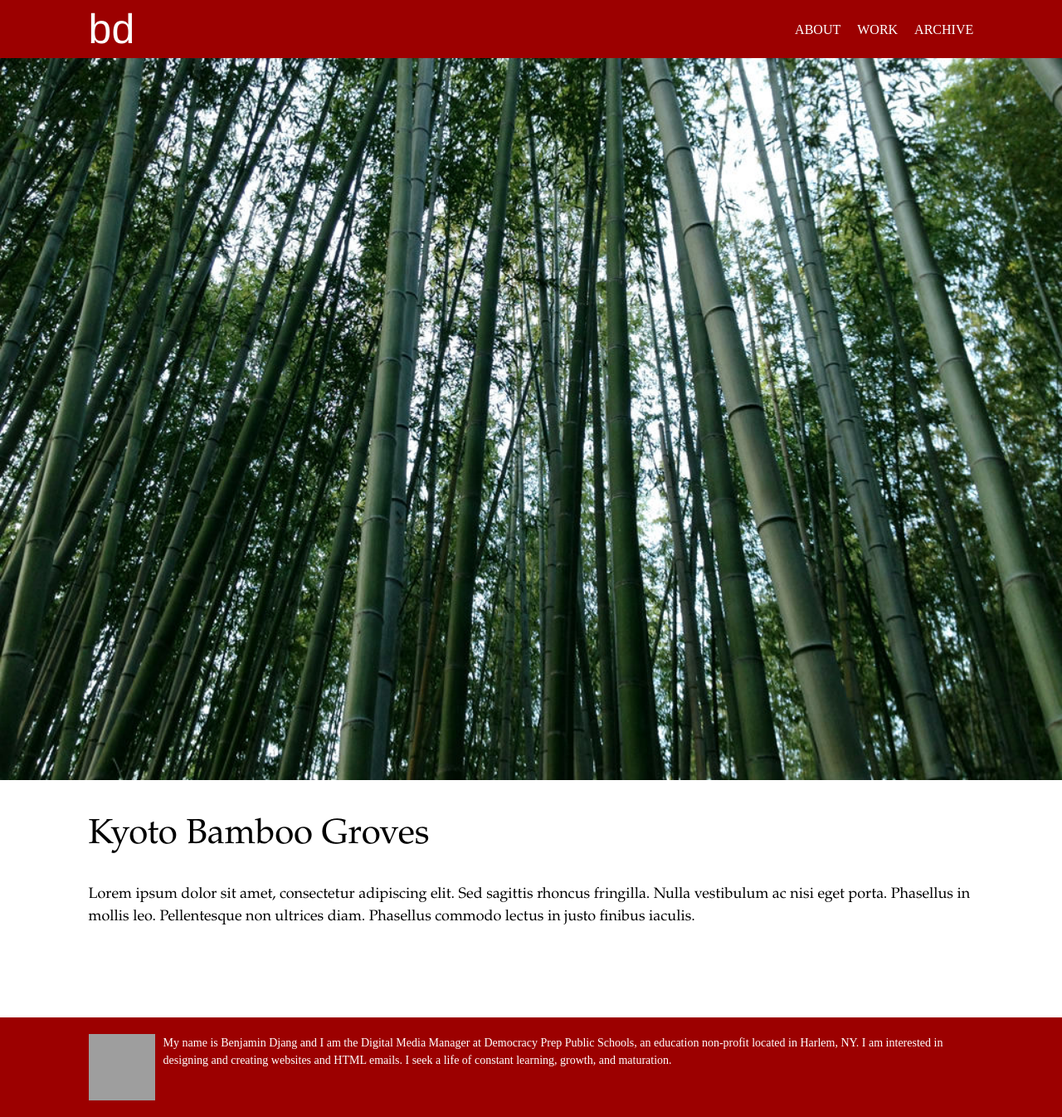
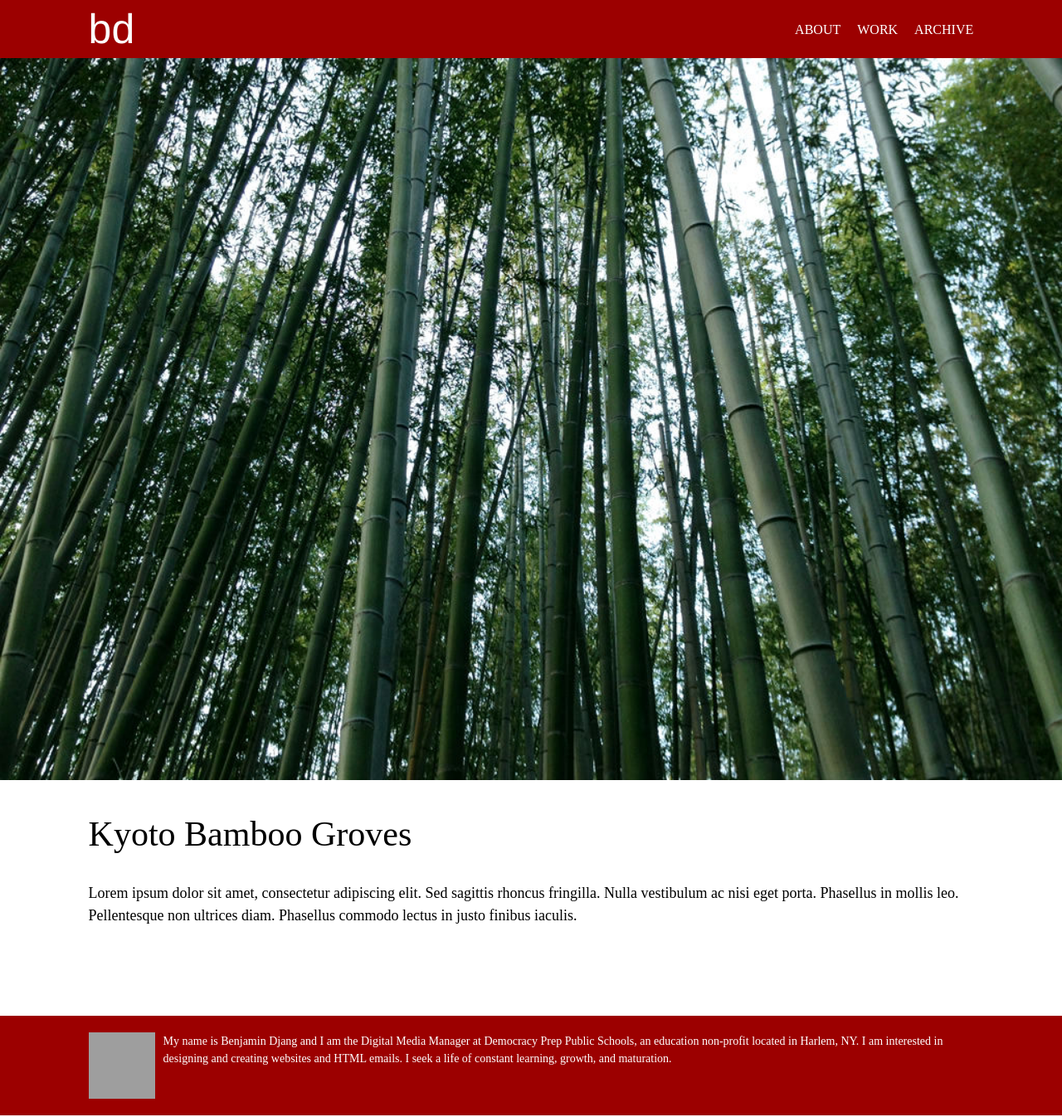
Before and after one commit to bdjang/benjamin-djang, a Jekyll site: the page built from index.html, in a window 1280 px wide. Shown: the whole page at 83% size. Built offline with Jekyll 4.4.1, drawn with Linux system fonts in a browser that asks for light colours; some web fonts are replaced; the list of posts is cut into pages by our own code; grey boxes are pictures that could not be loaded.

Commit message:
Replaced Palatino font with Droid Serif font

```diff
--- a/_includes/head.html
+++ b/_includes/head.html
@@ -7,6 +7,7 @@
 
     <!-- Place favicon.ico and apple-touch-icon.png in the root directory -->
 
+	<link href='http://fonts.googleapis.com/css?family=Droid+Serif:400,400italic' rel='stylesheet' type='text/css'>
     <link rel="stylesheet" href="/css/main.css">
     <script src="js/vendor/modernizr-2.6.2.min.js"></script>
 </head>
--- a/css/main.scss
+++ b/css/main.scss
@@ -17,7 +17,7 @@
 =====================================================================*/
 
 h1, h2, p, .archive span, .workImg aside {
-	font-family: 'Palatino Linotype', 'Book Antiqua', Palatino, serif;
+	font-family: 'Droid Serif', serif;
 }
 h1, h2, .workImg aside {
 	line-height: 1.3em;
```
